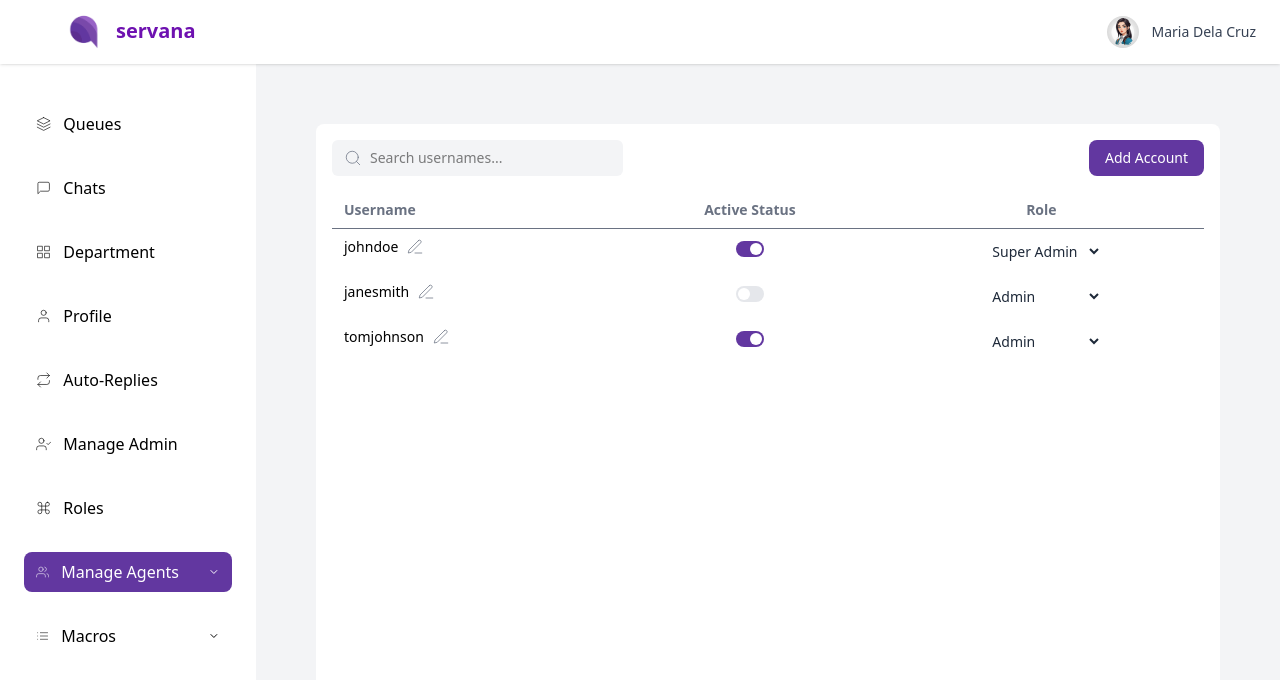
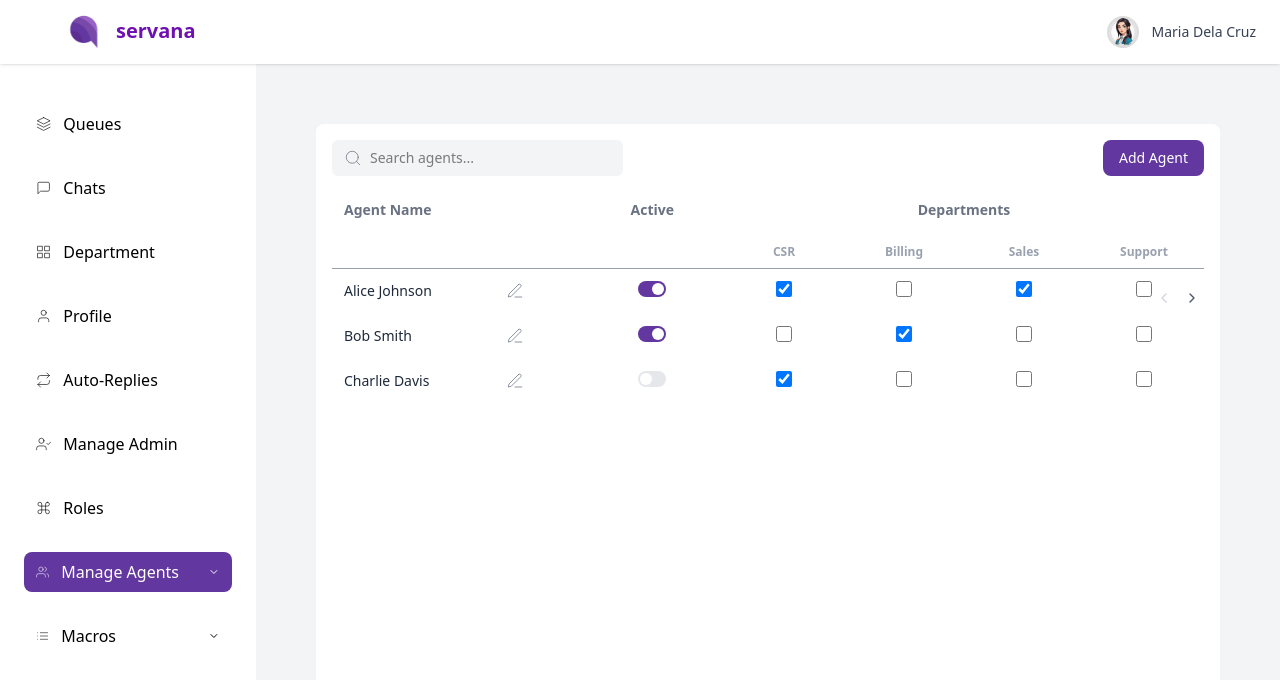
Before and after one commit to manuelamanetjr/frontend_web, a React (Vite) app: page /manage-agents in a window 1280 px wide. Shown: the top 680 px of the page. Built offline with nearby package versions, Linux system fonts and the light colour scheme.

Commit message:
ManageAgents.jsx fixed

```diff
--- a/screens/ManageAgents.jsx
+++ b/screens/ManageAgents.jsx
@@ -1,37 +1,122 @@
-import React, { useState } from "react";
+// ManageAgents.jsx
+
+import React, { useState, useEffect } from "react";
+import { Edit3, Search, X, ChevronLeft, ChevronRight } from "react-feather";
 import TopNavbar from "../components/TopNavbar";
 import Sidebar from "../components/Sidebar";
-import { Edit3, Search, X, Eye, EyeOff } from "react-feather";
+
+const initialAgents = [
+  {
+    name: "Alice Johnson",
+    active: true,
+    departments: ["CSR", "Sales"],
+  },
+  {
+    name: "Bob Smith",
+    active: true,
+    departments: ["Billing"],
+  },
+  {
+    name: "Charlie Davis",
+    active: false,
+    departments: ["CSR"],
+  },
+];
+
+const departments = ["CSR", "Billing", "Sales", "Support", "CSR", "Billing", "Sales", "Support"];
 
 export default function ManageAgents() {
   const [mobileSidebarOpen, setMobileSidebarOpen] = useState(false);
   const [openDropdown, setOpenDropdown] = useState(null);
   const [searchQuery, setSearchQuery] = useState("");
-
-  const [agents, setAgents] = useState([
-    {
-      username: "johndoe",
-      password: "pass123",
-      active: true,
-      Role: "Super Admin",
-    },
-    { username: "janesmith", password: "secret", active: false, Role: "Admin" },
-    { username: "tomjohnson", password: "123456", active: true, Role: "Admin" },
-  ]);
-
+  const [visibleDepts, setVisibleDepts] = useState(4);
+  const [deptScrollIndex, setDeptScrollIndex] = useState(0);
+  const [agents, setAgents] = useState(initialAgents);
   const [isModalOpen, setIsModalOpen] = useState(false);
   const [currentEditIndex, setCurrentEditIndex] = useState(null);
-  const [editUsername, setEditUsername] = useState("");
-  const [editPassword, setEditPassword] = useState("");
-  const [editRole, setEditRole] = useState("Admin");
-  const [showPassword, setShowPassword] = useState(false);
+  const [editForm, setEditForm] = useState({ name: "" });
 
-  const Role = ["Admin", "Super Admin"];
+  const filteredAgents = agents.filter((agent) =>
+    agent.name.toLowerCase().includes(searchQuery.toLowerCase())
+  );
+
+  const visibleDepartments = departments.slice(
+    deptScrollIndex,
+    deptScrollIndex + visibleDepts
+  );
+
   const toggleSidebar = () => setMobileSidebarOpen((prev) => !prev);
 
-  const filteredAgents = agents.filter((agent) =>
-    agent.username.toLowerCase().includes(searchQuery.toLowerCase())
+  const handleScrollDepts = (direction) => {
+    if (direction === "left" && deptScrollIndex > 0) {
+      setDeptScrollIndex(deptScrollIndex - 1);
+    } else if (
+      direction === "right" &&
+      deptScrollIndex < departments.length - visibleDepts
+    ) {
+      setDeptScrollIndex(deptScrollIndex + 1);
+    }
+  };
+
+  const handleOpenEditModal = (index = null) => {
+    setCurrentEditIndex(index);
+    setEditForm({
+      name: index !== null ? agents[index].name : "",
+    });
+    setIsModalOpen(true);
+  };
+
+  const handleSaveAgent = () => {
+    if (currentEditIndex !== null) {
+      setAgents((prev) =>
+        prev.map((agent, i) =>
+          i === currentEditIndex ? { ...agent, name: editForm.name } : agent
+        )
       );
+    } else {
+      setAgents((prev) => [
+        ...prev,
+        {
+          name: editForm.name,
+          active: true,
+          departments: [],
+        },
+      ]);
+    }
+    setIsModalOpen(false);
+  };
+
+  const handleToggleActive = (index) => {
+    setAgents((prev) =>
+      prev.map((agent, i) =>
+        i === index ? { ...agent, active: !agent.active } : agent
+      )
+    );
+  };
+
+  const handleToggleDepartment = (agentIndex, department) => {
+    setAgents((prev) =>
+      prev.map((agent, i) => {
+        if (i !== agentIndex) return agent;
+
+        const updatedDepartments = agent.departments.includes(department)
+          ? agent.departments.filter((d) => d !== department)
+          : [...agent.departments, department];
+
+        return { ...agent, departments: updatedDepartments };
+      })
+    );
+  };
+
+  useEffect(() => {
+    const handleResize = () => {
+      setVisibleDepts(window.innerWidth >= 1280 ? 4 : departments.length);
+    };
+
+    handleResize();
+    window.addEventListener("resize", handleResize);
+    return () => window.removeEventListener("resize", handleResize);
+  }, []);
 
   return (
     <div className="flex flex-col h-screen overflow-hidden">
@@ -52,205 +137,212 @@ export default function ManageAgents() {
         <main className="flex-1 bg-gray-100 p-15 overflow-y-auto transition-colors duration-300">
           <div className="bg-white p-4 rounded-lg min-h-[80vh] transition-all duration-300">
             <div className="flex justify-between items-center mb-4">
+              <SearchInput
+                value={searchQuery}
+                onChange={setSearchQuery}
+                placeholder="Search agents..."
+              />
+              <button
+                onClick={() => handleOpenEditModal()}
+                className="bg-[#6237A0] text-white px-4 py-2 rounded-lg text-sm hover:bg-purple-800 transition-colors duration-300"
+              >
+                Add Agent
+              </button>
+            </div>
+
+            <div className="relative">
+              <AgentsTable
+                agents={filteredAgents}
+                visibleDepartments={visibleDepartments}
+                departments={departments}
+                visibleDepts={visibleDepts}
+                deptScrollIndex={deptScrollIndex}
+                onScrollDepts={handleScrollDepts}
+                onEdit={handleOpenEditModal}
+                onToggleActive={handleToggleActive}
+                onToggleDepartment={handleToggleDepartment}
+              />
+            </div>
+          </div>
+
+          {isModalOpen && (
+            <AgentModal
+              isEdit={currentEditIndex !== null}
+              formData={editForm}
+              onFormChange={setEditForm}
+              onClose={() => setIsModalOpen(false)}
+              onSave={handleSaveAgent}
+            />
+          )}
+        </main>
+      </div>
+    </div>
+  );
+}
+
+function SearchInput({ value, onChange, placeholder }) {
+  return (
     <div className="flex items-center bg-gray-100 px-3 py-2 rounded-md w-1/3 relative">
-                <Search
-                  size={18}
-                  strokeWidth={1}
-                  className="text-gray-500 mr-2 flex-shrink-0"
-                />
+      <Search size={18} strokeWidth={1} className="text-gray-500 mr-2 flex-shrink-0" />
       <input
         type="text"
-                  placeholder="Search usernames..."
-                  value={searchQuery}
-                  onChange={(e) => setSearchQuery(e.target.value)}
+        placeholder={placeholder}
+        value={value}
+        onChange={(e) => onChange(e.target.value)}
         className="bg-transparent focus:outline-none text-sm w-full pr-6"
       />
-                {searchQuery && (
+      {value && (
         <X
           size={16}
           strokeWidth={1}
-                    className="text-gray-500 cursor-pointer absolute right-3 hover:text-gray-700"
-                    onClick={() => setSearchQuery("")}
+          className="text-gray-500 cursor-pointer absolute right-3"
+          onClick={() => onChange("")}
         />
       )}
     </div>
+  );
+}
 
-              <button
-                onClick={() => {
-                  setEditUsername("");
-                  setEditPassword("");
-                  setEditRole("Admin");
-                  setCurrentEditIndex(null);
-                  setShowPassword(false);
-                  setIsModalOpen(true);
-                }}
-                className="bg-[#6237A0] text-white px-4 py-2 rounded-lg text-sm hover:bg-purple-800 transition-colors duration-300"
-              >
-                Add Account
-              </button>
-            </div>
-
+function AgentsTable({
+  agents,
+  visibleDepartments,
+  departments,
+  visibleDepts,
+  deptScrollIndex,
+  onScrollDepts,
+  onEdit,
+  onToggleActive,
+  onToggleDepartment,
+}) {
+  return (
     <div className="overflow-x-auto">
-              <table className="w-full text-sm text-left">
-                <thead className="text-gray-500 border-b">
+      <table className="min-w-full text-sm text-left">
+        <thead className="text-gray-500 border-b z-20 bg-white">
           <tr>
-                    <th className="py-2 px-3 pl-3">Username</th>
-                    <th className="py-2 px-3 text-center">Active Status</th>
-                    <th className="py-2 px-3 text-center">Role</th>
+            <th className="py-2 px-3 pl-3 sticky left-0 z-30 bg-white w-48">Agent Name</th>
+            <th className="py-2 px-3 text-center sticky left-48 z-30 bg-white w-24">Active</th>
+            <th className="py-2 px-3 text-center bg-white relative" colSpan={visibleDepts}>
+              Departments
+            </th>
+          </tr>
+          <tr>
+            <th className="sticky left-0 bg-white z-30" />
+            <th className="sticky left-48 bg-white z-30" />
+            <th colSpan={visibleDepts} className="bg-white text-center py-1">
+              {departments.length > visibleDepts && (
+                <ScrollButtons
+                  canScrollLeft={deptScrollIndex > 0}
+                  canScrollRight={deptScrollIndex < departments.length - visibleDepts}
+                  onScrollLeft={() => onScrollDepts("left")}
+                  onScrollRight={() => onScrollDepts("right")}
+                />
+              )}
+            </th>
+          </tr>
+          <tr className="text-xs text-gray-400 border-b">
+            <th className="sticky left-0 bg-white z-30"></th>
+            <th className="sticky left-48 bg-white z-30"></th>
+            {visibleDepartments.map((dept, i) => (
+              <th key={i} className="text-center py-2 px-3 min-w-[120px]">
+                {dept}
+              </th>
+            ))}
           </tr>
         </thead>
+
         <tbody>
-                  {filteredAgents.map((agent, idx) => (
+          {agents.map((agent, idx) => (
             <tr key={idx} className="transition-colors duration-200">
-                      <td className="py-2 px-3 flex items-center gap-2">
-                        {agent.username}
+              <td className="py-3 px-3 align-top sticky left-0 z-10 bg-white w-100">
+                <div className="min-w-[180px] max-w-[180px] break-words text-gray-800 relative pr-6 whitespace-normal">
+                  <span>{agent.name}</span>
+                  <div className="absolute top-1/2 right-0 -translate-y-1/2">
                     <Edit3
                       size={18}
                       strokeWidth={1}
-                          className="text-gray-500 cursor-pointer w-[18px] h-[18px] flex-shrink-0 transition-colors duration-200 hover:text-purple-700"
-                          onClick={() => {
-                            setCurrentEditIndex(idx);
-                            setEditUsername(agent.username);
-                            setEditPassword(agent.password);
-                            setEditRole(agent.Role);
-                            setShowPassword(false);
-                            setIsModalOpen(true);
-                          }}
+                      className="text-gray-500 cursor-pointer w-[18px] h-[18px] transition-colors duration-200 hover:text-purple-700"
+                      onClick={() => onEdit(idx)}
+                    />
+                  </div>
+                </div>
+              </td>
+              <td className="py-3 px-3 text-center sticky left-48 z-10 bg-white w-100">
+                <ToggleSwitch checked={agent.active} onChange={() => onToggleActive(idx)} />
+              </td>
+              {visibleDepartments.map((dept, i) => (
+                <td key={i} className="py-3 px-3 text-center min-w-[120px]">
+                  <input
+                    type="checkbox"
+                    checked={agent.departments.includes(dept)}
+                    onChange={() => onToggleDepartment(idx, dept)}
+                    className="w-4 h-4 text-purple-600 border-gray-300 rounded focus:ring-purple-500"
                   />
                 </td>
-                      <td className="py-2 px-3 text-center">
-                        <label className="inline-flex relative items-center cursor-pointer">
-                          <input
-                            type="checkbox"
-                            className="sr-only peer"
-                            checked={agent.active}
-                            onChange={() =>
-                              setAgents((prev) =>
-                                prev.map((a, i) =>
-                                  i === idx ? { ...a, active: !a.active } : a
-                                )
-                              )
-                            }
-                          />
-                          <div className="w-7 h-4 bg-gray-200 rounded-full peer peer-checked:bg-[#6237A0] transition-colors duration-300 relative after:content-[''] after:absolute after:top-0.5 after:left-0.5 after:bg-white after:rounded-full after:h-3 after:w-3 after:transition-transform after:duration-300 peer-checked:after:translate-x-3" />
-                        </label>
-                      </td>
-                      <td className="py-2 px-3 text-center">
-                        <select
-                          className="rounded-md px-2 py-1 text-sm bg-white text-gray-800 outline-none"
-                          value={agent.Role}
-                          onChange={(e) =>
-                            setAgents((prev) =>
-                              prev.map((a, i) =>
-                                i === idx ? { ...a, Role: e.target.value } : a
-                              )
-                            )
-                          }
-                        >
-                          {Role.map((roles, i) => (
-                            <option key={i} value={roles}>
-                              {roles}
-                            </option>
               ))}
-                        </select>
-                      </td>
             </tr>
           ))}
         </tbody>
       </table>
     </div>
+  );
+}
+
+const ToggleSwitch = ({ checked, onChange }) => (
+  <label className="inline-flex relative items-center cursor-pointer z-30">
+    <input
+      type="checkbox"
+      className="sr-only peer"
+      checked={checked}
+      onChange={onChange}
+    />
+    <div className="w-7 h-4 bg-gray-200 rounded-full peer peer-checked:bg-[#6237A0] transition-colors duration-300 relative after:content-[''] after:absolute after:top-0.5 after:left-0.5 after:bg-white after:rounded-full after:h-3 after:w-3 after:transition-transform peer-checked:after:translate-x-3" />
+  </label>
+);
+
+function ScrollButtons({ canScrollLeft, canScrollRight, onScrollLeft, onScrollRight }) {
+  return (
+    <div className="absolute right-0 top-1/2 transform -translate-y-1/2 flex gap-1">
+      <button
+        onClick={onScrollLeft}
+        disabled={!canScrollLeft}
+        className={`p-1 rounded ${!canScrollLeft ? 'text-gray-300' : 'text-gray-600 hover:bg-gray-100'}`}
+      >
+        <ChevronLeft size={16} />
+      </button>
+      <button
+        onClick={onScrollRight}
+        disabled={!canScrollRight}
+        className={`p-1 rounded ${!canScrollRight ? 'text-gray-300' : 'text-gray-600 hover:bg-gray-100'}`}
+      >
+        <ChevronRight size={16} />
+      </button>
     </div>
+  );
+}
 
-          {/* Modal for Add/Edit */}
-          {isModalOpen && (
+function AgentModal({ isEdit, formData, onFormChange, onClose, onSave }) {
+  return (
     <div className="fixed inset-0 bg-gray-400/50 flex justify-center items-center z-50 transition-opacity duration-300">
       <div className="bg-white rounded-lg shadow-xl p-6 w-96 transform scale-95 animate-fadeIn transition-transform duration-300 ease-out">
         <h2 className="text-md font-semibold mb-4">
-                  {currentEditIndex !== null ? "Edit Admin" : "Add Admin"}
+          {isEdit ? "Edit Agent" : "Add Agent"}
         </h2>
 
-                <label className="text-sm text-gray-700 mb-1 block">
-                  Username
-                </label>
-                <input
-                  type="text"
-                  value={editUsername}
-                  onChange={(e) => setEditUsername(e.target.value)}
-                  className="w-full border rounded-md p-2 text-sm mb-3 focus:ring-2 focus:ring-purple-500 focus:outline-none transition-all duration-300"
+        <FormField
+          label="Agent Name"
+          value={formData.name}
+          onChange={(value) => onFormChange({ ...formData, name: value })}
         />
 
-                <label className="text-sm text-gray-700 mb-1 block">
-                  Password
-                </label>
-                <div className="relative mb-3">
-                  <input
-                    type={showPassword ? "text" : "password"}
-                    value={editPassword}
-                    onChange={(e) => setEditPassword(e.target.value)}
-                    className="w-full border rounded-md p-2 text-sm pr-10 focus:ring-2 focus:ring-purple-500 focus:outline-none transition-all duration-300"
-                  />
-                  <span
-                    className="absolute right-3 top-2.5 cursor-pointer text-gray-500 hover:text-gray-700"
-                    onClick={() => setShowPassword(!showPassword)}
-                  >
-                    {showPassword ? <EyeOff size={16} /> : <Eye size={16} />}
-                  </span>
-                </div>
-
-                {/* Only show role when adding a new account */}
-                {currentEditIndex === null && (
-                  <>
-                    <label className="text-sm text-gray-700 mb-1 block">
-                      Role
-                    </label>
-                    <select
-                      value={editRole}
-                      onChange={(e) => setEditRole(e.target.value)}
-                      className="w-full border rounded-md p-2 text-sm mb-4 focus:ring-2 focus:ring-purple-500 focus:outline-none transition-all duration-300"
-                    >
-                      {Role.map((role, i) => (
-                        <option key={i} value={role}>
-                          {role}
-                        </option>
-                      ))}
-                    </select>
-                  </>
-                )}
-
-                <div className="flex justify-end gap-2 mt-2">
+        <div className="flex justify-end gap-2 mt-4">
           <button
-                    onClick={() => setIsModalOpen(false)}
+            onClick={onClose}
             className="bg-gray-300 text-gray-800 px-4 py-1 rounded-lg text-sm hover:bg-gray-400 transition-colors duration-200"
           >
             Cancel
           </button>
           <button
-                    onClick={() => {
-                      if (currentEditIndex !== null) {
-                        setAgents((prev) =>
-                          prev.map((a, i) =>
-                            i === currentEditIndex
-                              ? {
-                                  ...a,
-                                  username: editUsername,
-                                  password: editPassword,
-                                }
-                              : a
-                          )
-                        );
-                      } else {
-                        setAgents((prev) => [
-                          ...prev,
-                          {
-                            username: editUsername,
-                            password: editPassword,
-                            active: true,
-                            Role: editRole,
-                          },
-                        ]);
-                      }
-                      setIsModalOpen(false);
-                    }}
+            onClick={onSave}
             className="bg-purple-700 text-white px-4 py-1 rounded-lg text-sm hover:bg-purple-800 transition-colors duration-300"
           >
             Save
@@ -258,9 +350,19 @@ export default function ManageAgents() {
         </div>
       </div>
     </div>
-          )}
-        </main>
-      </div>
+  );
+}
+
+function FormField({ label, type = "text", value, onChange, className = "" }) {
+  return (
+    <div className={className}>
+      <label className="text-sm text-gray-700 mb-1 block">{label}</label>
+      <input
+        type={type}
+        value={value}
+        onChange={(e) => onChange(e.target.value)}
+        className="w-full border rounded-md p-2 text-sm focus:ring-2 focus:ring-purple-500 focus:outline-none transition-all duration-300"
+      />
     </div>
   );
 }
```
Lines whose indentation alone changed are shown as unchanged.
